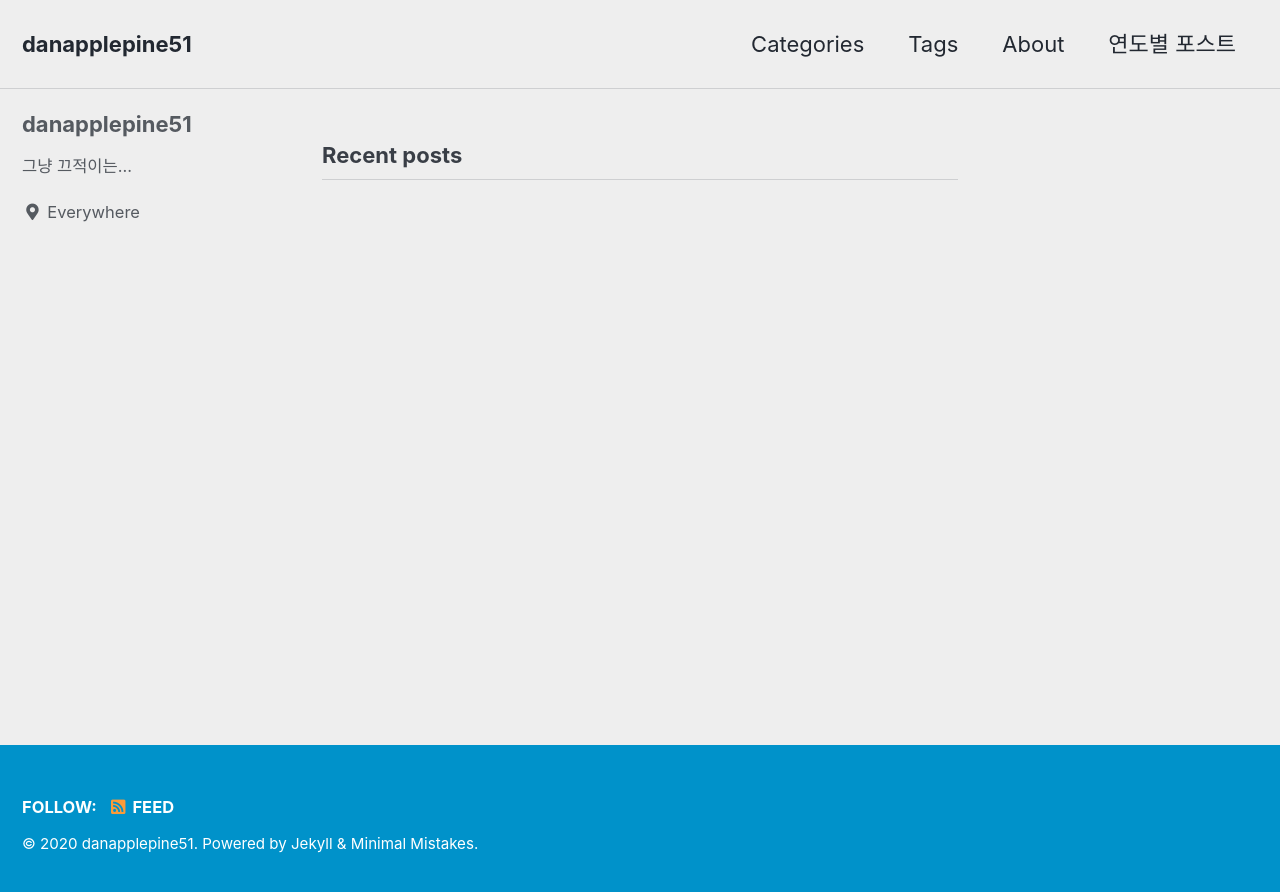
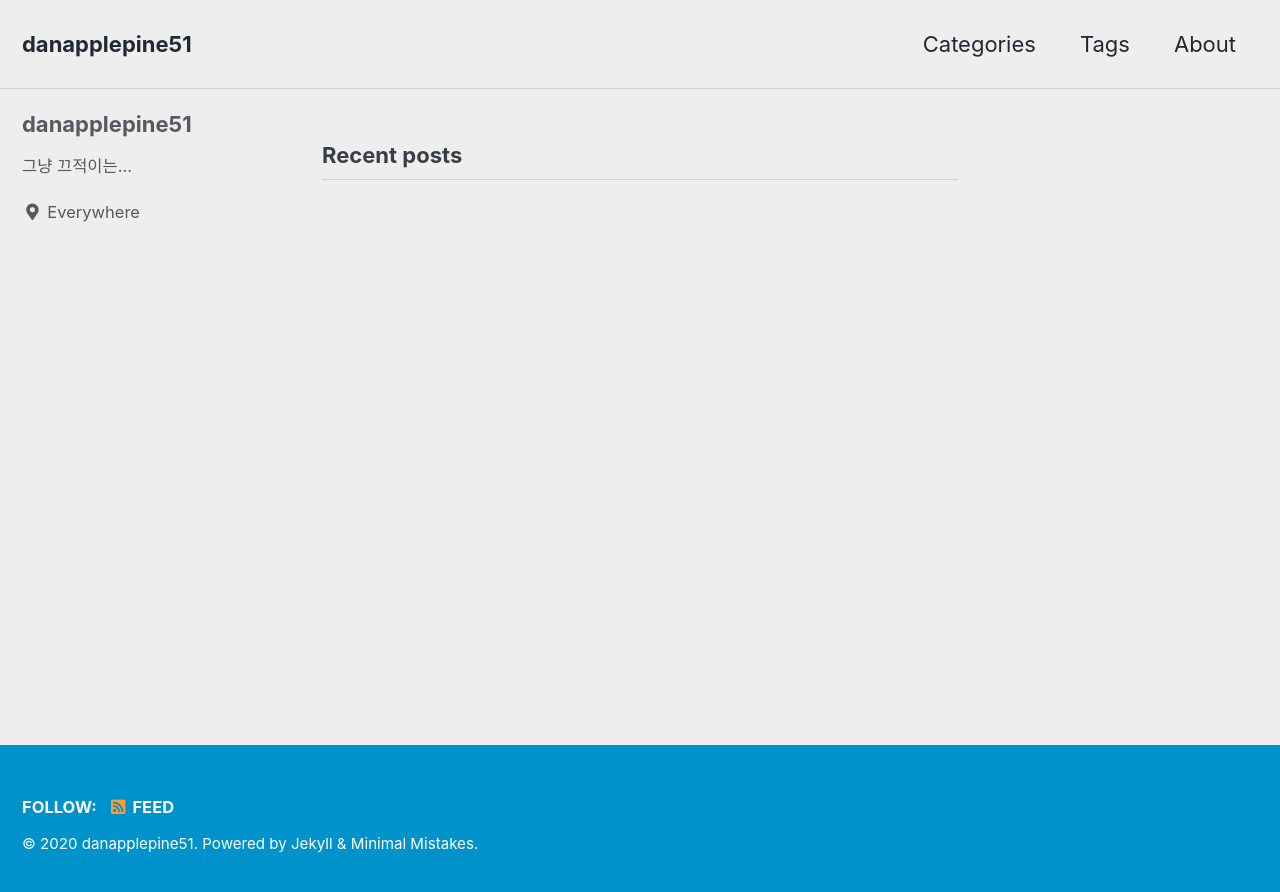
Before and after one commit to danapplepine51/danapplepine51.github.io, a Jekyll site: the page built from index.html, in a window 1280 px wide. Shown: the top 892 px of the page. Built offline with Jekyll 4.4.1, drawn with Linux system fonts in a browser that asks for light colours; cached includes are drawn as plain includes; the list of posts is cut into pages by our own code.

Commit message:
Update navigation.yml

```diff
--- a/_data/navigation.yml
+++ b/_data/navigation.yml
@@ -18,5 +18,3 @@ main:
     url: /tags/
   - title: "About"
     url: /about/
-  - title: "연도별 포스트"
-    url: /posts/
```
